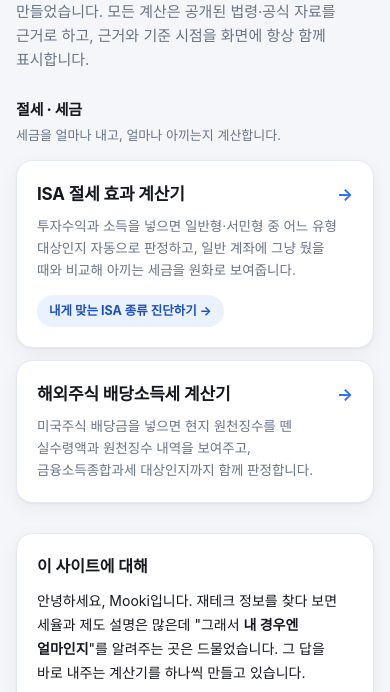
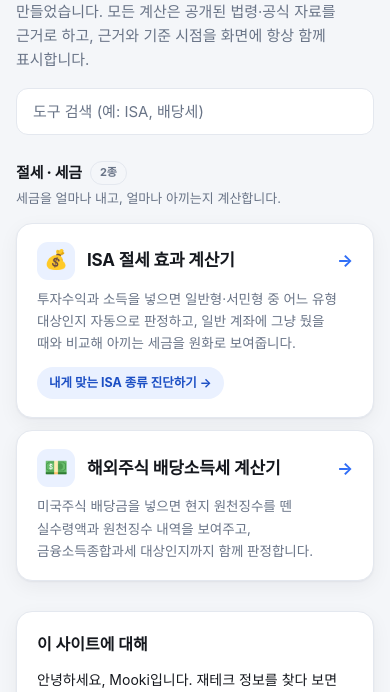
Before and after one commit to Mooki-git/Web-and-Tool, a plain HTML site: page index.html in a window 390 px wide. Shown: the part 130-822 px from the top of the page. Drawn offline with Linux system fonts and the light colour scheme.

Commit message:
허브 페이지를 dynamiclabs.co.kr/util 참고해서 도구 목록형으로 재디자인
- 도구 카드에 아이콘(💰 ISA / 💵 배당세) 추가
- 카테고리 제목 옆에 개수 뱃지("2종") 추가
- 상단 도구 검색창 추가 (hub.js, 제목/설명/data-search 텍스트 기준 클라이언트 필터링)
  - 검색 결과 없을 때 안내 문구 표시
  - 도구가 늘어도 그대로 재사용 가능하도록 미리 반영
- 카드 hover 시 브랜드 컬러 테두리 + 은은한 그림자 강조

기존 사이트의 라이트/다크 자동 테마(prefers-color-scheme)와 파란 브랜드 컬러는
그대로 유지했습니다. 375px 모바일 가로 넘침 없음, JS 오류 없음,
검색 필터링 3케이스(일치/불일치/초기화) 전부 정상 동작 확인.

Co-Authored-By: Claude Opus 5 <noreply@anthropic.com>
Claude-Session: https://claude.ai/code/session_01FHtNtifBFhcLFReKxE7fCr

```diff
--- /dev/null
+++ b/hub.js
@@ -0,0 +1,27 @@
+(function () {
+  var input = document.getElementById('tool-search');
+  if (!input) return;
+
+  var cards = Array.prototype.slice.call(document.querySelectorAll('.tool-card'));
+  var empty = document.getElementById('tool-empty');
+
+  function normalize(s) {
+    return (s || '').toLowerCase().replace(/\s+/g, '');
+  }
+
+  function filter() {
+    var q = normalize(input.value);
+    var anyVisible = false;
+
+    cards.forEach(function (card) {
+      var haystack = normalize(card.getAttribute('data-search') || card.textContent);
+      var match = !q || haystack.indexOf(q) !== -1;
+      card.classList.toggle('is-hidden', !match);
+      if (match) anyVisible = true;
+    });
+
+    if (empty) empty.classList.toggle('is-hidden', anyVisible);
+  }
+
+  input.addEventListener('input', filter);
+})();
--- a/index.html
+++ b/index.html
@@ -24,29 +24,42 @@
     <h1>재테크 계산기</h1>
     <p class="hub-lede">복잡한 세금 계산, <strong>숫자만 넣으면 바로 답이 나오도록</strong> 만들었습니다.
       모든 계산은 공개된 법령·공식 자료를 근거로 하고, 근거와 기준 시점을 화면에 항상 함께 표시합니다.</p>
+
+    <div class="tool-search-wrap">
+      <label class="sr-only" for="tool-search">도구 검색</label>
+      <input id="tool-search" class="tool-search" type="text" inputmode="search" autocomplete="off" placeholder="도구 검색 (예: ISA, 배당세)">
+    </div>
   </div>
 </header>
 
 <main class="wrap">
 
   <section class="tool-section" aria-labelledby="cat-tax">
-    <h2 class="tool-section-title" id="cat-tax">절세 · 세금</h2>
+    <h2 class="tool-section-title" id="cat-tax">절세 · 세금 <span class="tool-count">2종</span></h2>
     <p class="tool-section-desc">세금을 얼마나 내고, 얼마나 아끼는지 계산합니다.</p>
 
-    <div class="tool-card">
+    <div class="tool-card" data-search="ISA 절세 효과 계산기 아이사 세금 유형 진단">
       <a class="tool-card-main" href="isa.html">
-        <p class="tool-card-name">ISA 절세 효과 계산기</p>
+        <div class="tool-card-head">
+          <span class="tool-icon" aria-hidden="true">💰</span>
+          <p class="tool-card-name">ISA 절세 효과 계산기</p>
+        </div>
         <p class="tool-card-desc">투자수익과 소득을 넣으면 일반형·서민형 중 어느 유형 대상인지 자동으로 판정하고, 일반 계좌에 그냥 뒀을 때와 비교해 아끼는 세금을 원화로 보여줍니다.</p>
       </a>
       <a class="tool-card-sub" href="isa-type.html">내게 맞는 ISA 종류 진단하기 →</a>
     </div>
 
-    <div class="tool-card">
+    <div class="tool-card" data-search="해외주식 배당소득세 계산기 미국주식 배당세 원천징수">
       <a class="tool-card-main" href="dividend-tax.html">
-        <p class="tool-card-name">해외주식 배당소득세 계산기</p>
+        <div class="tool-card-head">
+          <span class="tool-icon" aria-hidden="true">💵</span>
+          <p class="tool-card-name">해외주식 배당소득세 계산기</p>
+        </div>
         <p class="tool-card-desc">미국주식 배당금을 넣으면 현지 원천징수를 뗀 실수령액과 원천징수 내역을 보여주고, 금융소득종합과세 대상인지까지 함께 판정합니다.</p>
       </a>
     </div>
+
+    <p class="tool-empty is-hidden" id="tool-empty">검색 결과가 없습니다. 다른 검색어로 찾아보세요.</p>
   </section>
 
   <section class="hub-about" aria-labelledby="hub-about-title">
@@ -68,5 +81,6 @@
   </div>
 </footer>
 
+<script src="hub.js"></script>
 </body>
 </html>
--- a/style.css
+++ b/style.css
@@ -468,25 +468,48 @@ body {
 .eyebrow a { color: inherit; text-decoration: none; }
 .eyebrow a:hover { text-decoration: underline; }
 
-.hub-lede { margin: 0 0 4px; color: var(--muted); font-size: 15px; }
+.hub-lede { margin: 0 0 16px; color: var(--muted); font-size: 15px; }
+
+.tool-search-wrap { margin: 0 0 4px; }
+.tool-search {
+  width: 100%; padding: 13px 16px; font-size: 15px;
+  background: var(--card); color: var(--text);
+  border: 1px solid var(--line); border-radius: 12px;
+  font-family: inherit;
+}
+.tool-search::placeholder { color: var(--muted); }
+.tool-search:focus { outline: none; border-color: var(--brand); box-shadow: 0 0 0 3px var(--brand-bg); }
 
 .tool-section { margin-bottom: 30px; }
 .tool-section-title {
+  display: flex; align-items: center; gap: 8px;
   margin: 0 0 3px; font-size: 15px; font-weight: 800; letter-spacing: -.01em;
 }
+.tool-count {
+  font-size: 11px; font-weight: 700; color: var(--muted);
+  background: var(--bg); border: 1px solid var(--line);
+  padding: 2px 9px; border-radius: 999px;
+}
 .tool-section-desc { margin: 0 0 14px; font-size: 13px; color: var(--muted); }
+.tool-empty { margin: 4px 0 0; padding: 22px; text-align: center; font-size: 13.5px; color: var(--muted); }
 
 .tool-card {
   background: var(--card); border: 1px solid var(--line);
-  border-radius: var(--radius); padding: 20px;
+  border-radius: var(--radius); padding: 18px 20px;
   margin-bottom: 12px; box-shadow: var(--shadow);
-  transition: border-color .15s;
+  transition: border-color .15s, box-shadow .15s;
 }
-.tool-card:hover { border-color: var(--brand); }
+.tool-card:hover { border-color: var(--brand); box-shadow: 0 0 0 3px var(--brand-bg); }
 .tool-card-main { display: block; text-decoration: none; color: inherit; }
+.tool-card-head { display: flex; align-items: center; gap: 12px; margin-bottom: 8px; }
+.tool-icon {
+  flex-shrink: 0; width: 38px; height: 38px; font-size: 19px;
+  display: flex; align-items: center; justify-content: center;
+  background: var(--brand-bg); border-radius: 11px;
+}
 .tool-card-name {
-  display: flex; align-items: baseline; justify-content: space-between; gap: 10px;
-  margin: 0 0 7px; font-size: 17px; font-weight: 700;
+  flex: 1; display: flex; align-items: baseline; justify-content: space-between; gap: 10px;
+  margin: 0; font-size: 17px; font-weight: 700;
   letter-spacing: -.01em; color: var(--text);
 }
 .tool-card-name::after { content: "→"; color: var(--brand); font-weight: 700; flex-shrink: 0; }
```
